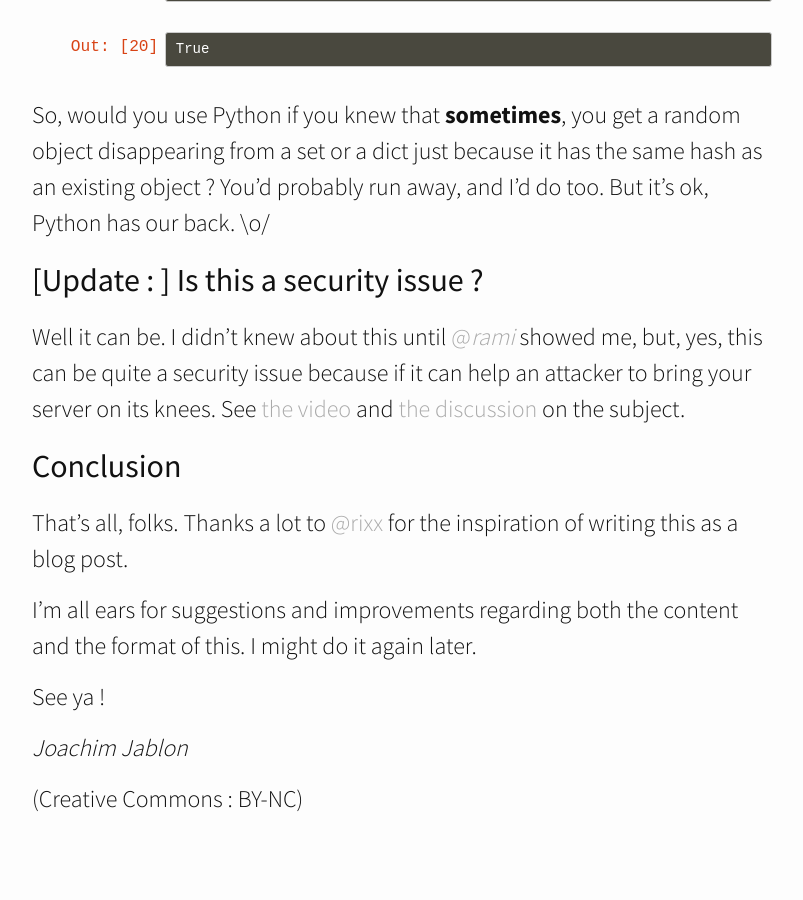
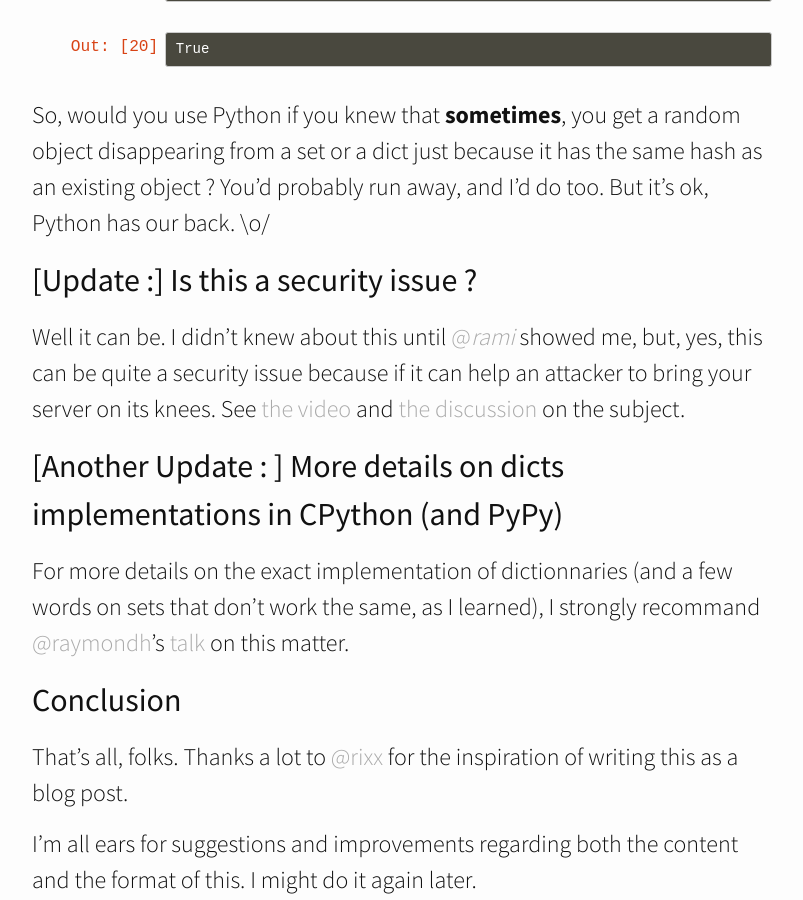
Before and after one commit to ewjoachim/ewjoachim.github.io, a Jekyll site: the page built from _posts/2016-05-08-of-hashes-and-pythons.md, in a window 1280 px wide and 900 px high, scrolled down 7696 px. Shown: the whole window, without its empty margins (238-1041 px from the left). Built offline with Jekyll 4.4.1, drawn with Linux system fonts in a browser that asks for light colours; nearby versions of some CDN libraries.

Commit message:
Update 2016-05-08-of-hashes-and-pythons.md

```diff
--- a/_posts/2016-05-08-of-hashes-and-pythons.md
+++ b/_posts/2016-05-08-of-hashes-and-pythons.md
@@ -331,11 +331,15 @@ True
 
 So, would you use Python if you knew that **sometimes**, you get a random object disappearing from a set or a dict just because it has the same hash as an existing object ? You'd probably run away, and I'd do too. But it's ok, Python has our back. \o/
 
-## [Update : ] Is this a security issue ?
+## [Update :] Is this a security issue ?
 
 Well it can be. I didn't knew about this until [@_rami_](https://twitter.com/_rami_) showed me, but, yes, this can be
 quite a security issue because if it can help an attacker to bring your server on its knees. See [the video](https://media.ccc.de/v/28c3-4680-en-effective_dos_attacks_against_web_application_platforms) and [the discussion](https://twitter.com/_rami_/status/728880347111362560) on the subject.
 
+
+## [Another Update : ] More details on dicts implementations in CPython (and PyPy)
+
+For more details on the exact implementation of dictionnaries (and a few words on sets that don't work the same, as I learned), I strongly recommand [@raymondh](https://twitter.com/raymondh)'s [talk](https://www.youtube.com/watch?v=p33CVV29OG8) on this matter.
 
 ## Conclusion
 
```
